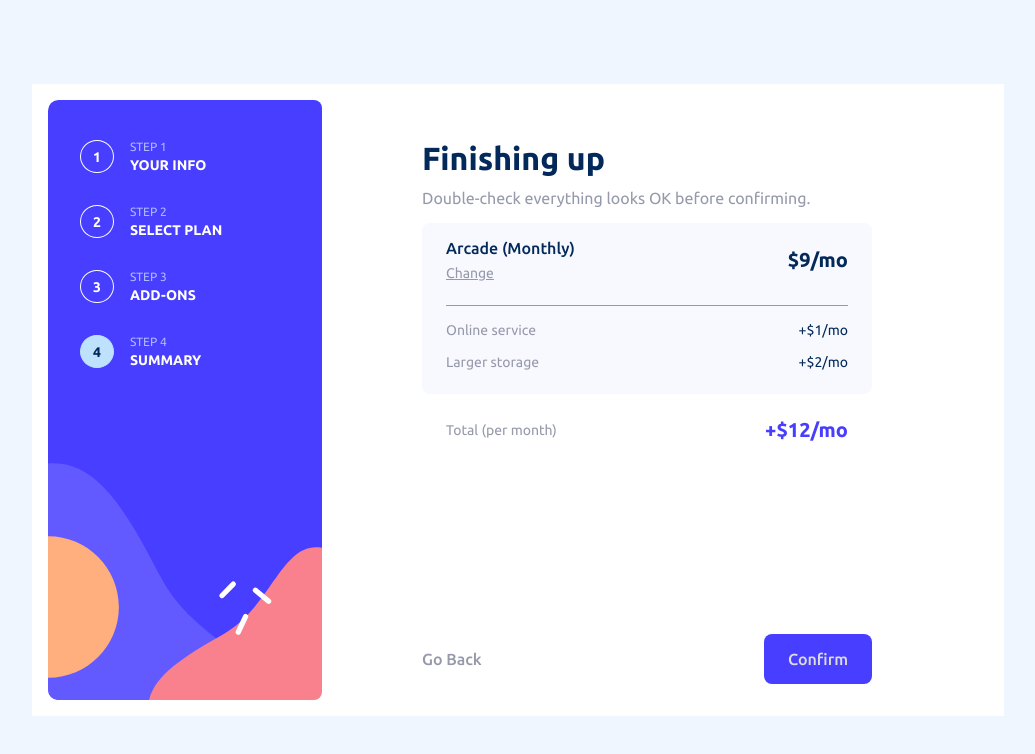
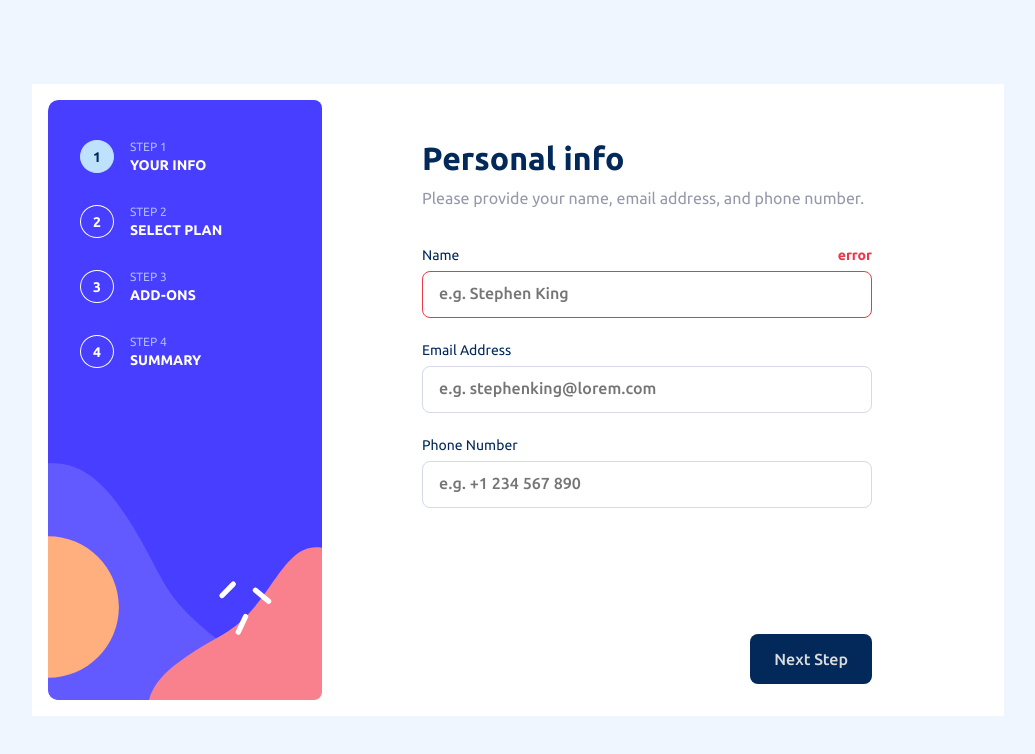
Before and after one commit to j0sephh123/multi-step-form, a React (Vite) app: page / in a window 1280 px wide. Shown: the top 754 px of the page, without its empty margins (122-1157 px from the left). Built offline with nearby package versions, Linux system fonts and the light colour scheme.

Commit message:
epic fal

```diff
--- a/src/App.tsx
+++ b/src/App.tsx
@@ -1,4 +1,4 @@
-import { useState } from "react";
+import { useRef, useState } from "react";
 import AppWrapper from "./components/wrappers/AppWrapper";
 import Content from "./components/wrappers/Content";
 import Controls from "./components/Controls";
@@ -9,39 +9,35 @@ import Summary from "./components/steps/Summary";
 import SelectYourPlan from "./components/steps/SelectYourPlan";
 import ThankYou from "./components/steps/ThankYou";
 import AddOns from "./components/steps/AddOns";
-import { Plan } from "./types";
+import { Billing } from "./types";
 
 function App() {
-  const [step, setStep] = useState(4);
-  const [plan, setPlan] = useState<Plan>("Monthly");
+  const [step, setStep] = useState(1);
+  const [billing, setBilling] = useState<Billing>("Monthly");
   const [isSubmitted, setIsSubmitted] = useState(false);
-  console.log(plan);
+  const [shouldGetValues, setShouldGetValues] = useState(false);
+
+  const valuesRef = useRef({ yourInfo: null });
 
   // const [values, setValues] = useState<any>(null);
 
   const handleNext = () => {
-    // if (!nameRef.current || !emailRef.current || !phoneRef.current) {
-    //   return;
-    // }
+    if (step === 1) {
+      console.log("doing validation of inputs...");
+      console.log("TODO add inputs to a global object");
+      setShouldGetValues(true);
+    }
 
-    // const values = {
-    //   name: nameRef.current.value,
-    //   email: emailRef.current.value,
-    //   phone: phoneRef.current.value,
-    // };
-
-    // nameRef.current.value = "";
-    // emailRef.current.value = "";
-    // phoneRef.current.value = "";
-
+    if (step === 2) {
+    }
     // setValues(values);
-    setStep((prevStep) => {
-      if (prevStep === 4) {
-        setIsSubmitted(true);
-        return prevStep;
-      }
-      return prevStep + 1;
-    });
+    // setStep((prevStep) => {
+    //   if (prevStep === 4) {
+    //     setIsSubmitted(true);
+    //     return prevStep;
+    //   }
+    //   return prevStep + 1;
+    // });
   };
 
   const handleGoBack = () => setStep((prevStep) => prevStep - 1);
@@ -52,6 +48,14 @@ function App() {
   const isLastStep = step === 4;
 
   const handleChangeClick = () => setStep(2);
+
+  const getYourInfo = (values: any) => {
+    console.log(values);
+    // console.log(values);
+    // valuesRef.current.yourInfo = values;
+    // setShouldGetValues(false);
+    // setStep(2);
+  };
 
   return (
     <AppWrapper>
@@ -69,9 +73,13 @@ function App() {
         }
       >
         {!isSubmitted && <Header step={step} />}
-        {isFirstStep && <YourInfo />}
-        {step === 2 && <SelectYourPlan plan={plan} setPlan={setPlan} />}
-        {step === 3 && <AddOns plan={plan} />}
+        {isFirstStep && (
+          <YourInfo shouldGetValues={shouldGetValues} getValues={getYourInfo} />
+        )}
+        {step === 2 && (
+          <SelectYourPlan billing={billing} setBilling={setBilling} />
+        )}
+        {step === 3 && <AddOns billing={billing} />}
         {isLastStep && !isSubmitted && (
           <Summary onChangeClick={handleChangeClick} />
         )}
--- a/src/components/Field/index.tsx
+++ b/src/components/Field/index.tsx
@@ -2,14 +2,20 @@ import { PropsWithChildren } from "react";
 
 type Props = {
   name: string;
+  hasError: boolean;
 } & PropsWithChildren;
 
-export default function Field({ children, name }: Props) {
+// Red Errors
+
+export default function Field({ children, name, hasError }: Props) {
   return (
     <div className="field">
-      <label className="label" htmlFor={name}>
-        {name}
-      </label>
+      <div className="field__label">
+        <label className="field__label--name" htmlFor={name}>
+          {name}
+        </label>
+        {hasError && <div className="field__label--error">error</div>}
+      </div>
       {children}
     </div>
   );
--- a/src/components/steps/AddOns/index.tsx
+++ b/src/components/steps/AddOns/index.tsx
@@ -1,5 +1,5 @@
 import { useState } from "react";
-import { Plan } from "../../../types";
+import { Billing } from "../../../types";
 import Option from "./Option";
 
 const options = [
@@ -23,10 +23,10 @@ const mapAddOnPrice = {
 };
 
 type Props = {
-  plan: Plan;
+  billing: Billing;
 };
 
-export default function AddOns({ plan }: Props) {
+export default function AddOns({ billing }: Props) {
   const [selectedOptions, setSelectedOptions] = useState<string[]>([
     "Online service",
   ]);
@@ -54,7 +54,7 @@ export default function AddOns({ plan }: Props) {
           title={title}
           subtitle={subtitle}
         >
-          +${mapAddOnPrice[plan][index]}/{plan === "Monthly" ? "mo" : "yr"}
+          +${mapAddOnPrice[billing][index]}/{billing === "Monthly" ? "mo" : "yr"}
         </Option>
       ))}
     </div>
--- a/src/components/steps/SelectYourPlan/Switch.tsx
+++ b/src/components/steps/SelectYourPlan/Switch.tsx
@@ -1,8 +1,8 @@
 import { PropsWithChildren } from "react";
-import { Plan } from "../../../types";
+import { Billing } from "../../../types";
 
 type Props = {
-  plan: Plan;
+  billing: Billing;
   onClick: () => void;
 };
 
@@ -20,15 +20,15 @@ const SwitchLabel = ({ children, isChecked }: SwitchLabelProps) => (
   </div>
 );
 
-export default function Switch({ plan, onClick }: Props) {
+export default function Switch({ billing, onClick }: Props) {
   return (
     <div className="switchWrapper">
-      <SwitchLabel isChecked={plan === "Monthly"}>Monthly</SwitchLabel>
+      <SwitchLabel isChecked={billing === "Monthly"}>Monthly</SwitchLabel>
       <label className="switch">
-        <input onChange={onClick} type="checkbox" checked={plan === "Yearly"} />
+        <input onChange={onClick} type="checkbox" checked={billing === "Yearly"} />
         <span className="slider round"></span>
       </label>
-      <SwitchLabel isChecked={plan === "Yearly"}>Yearly</SwitchLabel>
+      <SwitchLabel isChecked={billing === "Yearly"}>Yearly</SwitchLabel>
     </div>
   );
 }
--- a/src/components/steps/SelectYourPlan/index.tsx
+++ b/src/components/steps/SelectYourPlan/index.tsx
@@ -4,7 +4,7 @@ import ProIcon from "../../../assets/images/icon-pro.svg";
 import Card from "./Card";
 import { useState } from "react";
 import Switch from "./Switch";
-import { Plan } from "../../../types";
+import { Billing } from "../../../types";
 
 const cards = [
   {
@@ -27,15 +27,15 @@ const mapPlanPrice = {
 };
 
 type Props = {
-  plan: Plan;
-  setPlan: React.Dispatch<React.SetStateAction<Plan>>;
+  billing: Billing;
+  setBilling: React.Dispatch<React.SetStateAction<Billing>>;
 };
 
-export default function SelectYourPlan({ plan, setPlan }: Props) {
+export default function SelectYourPlan({ billing, setBilling }: Props) {
   const [selected, setSelected] = useState<number | null>(1);
 
   const togglePlan = () =>
-    setPlan((c) => (c === "Monthly" ? "Yearly" : "Monthly"));
+  setBilling((c) => (c === "Monthly" ? "Yearly" : "Monthly"));
 
   return (
     <>
@@ -46,11 +46,11 @@ export default function SelectYourPlan({ plan, setPlan }: Props) {
             isActive={index === selected}
             {...card}
           >
-            ${mapPlanPrice[plan][index]}/{plan === "Monthly" ? "mo" : "yr"}
+            ${mapPlanPrice[billing][index]}/{billing === "Monthly" ? "mo" : "yr"}
           </Card>
         ))}
       </div>
-      <Switch onClick={togglePlan} plan={plan} />
+      <Switch onClick={togglePlan} billing={billing} />
     </>
   );
 }
--- a/src/components/steps/YourInfo/index.tsx
+++ b/src/components/steps/YourInfo/index.tsx
@@ -1,37 +1,86 @@
-import { useRef } from "react";
+import { useEffect, useRef, useState } from "react";
 import Field from "../../Field";
 
-export default function YourInfo() {
-  const nameRef = useRef<HTMLInputElement>(null);
-  const emailRef = useRef<HTMLInputElement>(null);
-  const phoneRef = useRef<HTMLInputElement>(null);
+const validateEmail = (email: string) => {
+  return String(email)
+    .toLowerCase()
+    .match(
+      /^(([^<>()[\]\\.,;:\s@"]+(\.[^<>()[\]\\.,;:\s@"]+)*)|(".+"))@((\[[0-9]{1,3}\.[0-9]{1,3}\.[0-9]{1,3}\.[0-9]{1,3}\])|(([a-zA-Z\-0-9]+\.)+[a-zA-Z]{2,}))$/
+    );
+};
+
+const validatePhone = (phone: string) =>
+  phone.match(/^\+?([0-9]{2})\)?[-. ]?([0-9]{4})[-. ]?([0-9]{4})$/);
+
+const validateName = (name: string) => name.length > 2 && name.length < 51;
+
+/**
+ *
+ * @returns name between 2 and 50
+ * // email regex
+ * // phone regex
+ */
+
+type Props = {
+  shouldGetValues: boolean;
+  getValues: any;
+};
+
+export default function YourInfo({ shouldGetValues, getValues }: Props) {
+  const [name, setName] = useState("");
+  const [nameError, setNameError] = useState(false);
+  const [email, setEmail] = useState("");
+  const [phone, setPhone] = useState("");
+
+  useEffect(() => {
+    if (shouldGetValues) {
+      console.log(validateName(name));
+      if (!validateName(name)) {
+        setNameError(true);
+        return;
+      }
+
+      getValues({
+        name,
+        email,
+        phone,
+      });
+
+      setName("");
+      setEmail("");
+      setPhone("");
+    }
+  }, [shouldGetValues]);
 
   return (
     <>
-      <Field name="Name">
+      <Field hasError name="Name">
         <input
-          className="input"
+          className={`input ${true ? "input__error" : ""}`}
           id="name"
           placeholder="e.g. Stephen King"
-          ref={nameRef}
+          value={name}
+          onChange={(e) => setName(e.target.value)}
         />
       </Field>
-      <Field name="Email Address">
+      <Field hasError={false} name="Email Address">
         <input
           className="input"
           id="email"
           placeholder="e.g. stephenking@lorem.com"
-          ref={emailRef}
           type="email"
+          value={email}
+          onChange={(e) => setEmail(e.target.value)}
         />
       </Field>
-      <Field name="Phone Number">
+      <Field hasError={false} name="Phone Number">
         <input
           className="input"
           id="phone"
           placeholder="e.g. +1 234 567 890"
-          ref={phoneRef}
           type="tel"
+          value={phone}
+          onChange={(e) => setPhone(e.target.value)}
         />
       </Field>
     </>
--- a/src/styles/field.scss
+++ b/src/styles/field.scss
@@ -3,16 +3,32 @@
   display: flex;
   flex-direction: column;
 
-  .label {
-    font-size: 14px;
-    font-weight: var(--regular);
+  &__label {
     padding-bottom: 8px;
+    display: flex;
+    justify-content: space-between;
+    &--name {
+      font-size: 14px;
+      font-family: var(--regular);
+    }
+    &--error {
+      color: #ee374a;
+      font-size: 14px;
+      font-family: var(--bold);
+    }
   }
 
   .input {
     border-radius: var(--border-radius);
     border: 1px solid #d6d9e6;
     padding: 15px 16px;
+    &__error {
+      border-color: #EE374A;
+    }
+    &:focus-visible{
+      outline: none;
+      border-color: #483EFF;
+    }
 
     &::placeholder {
       font-family: var(--medium);
--- a/src/types.ts
+++ b/src/types.ts
@@ -1 +1 @@
-export type Plan = "Monthly" | "Yearly"
+export type Billing = "Monthly" | "Yearly"
```
